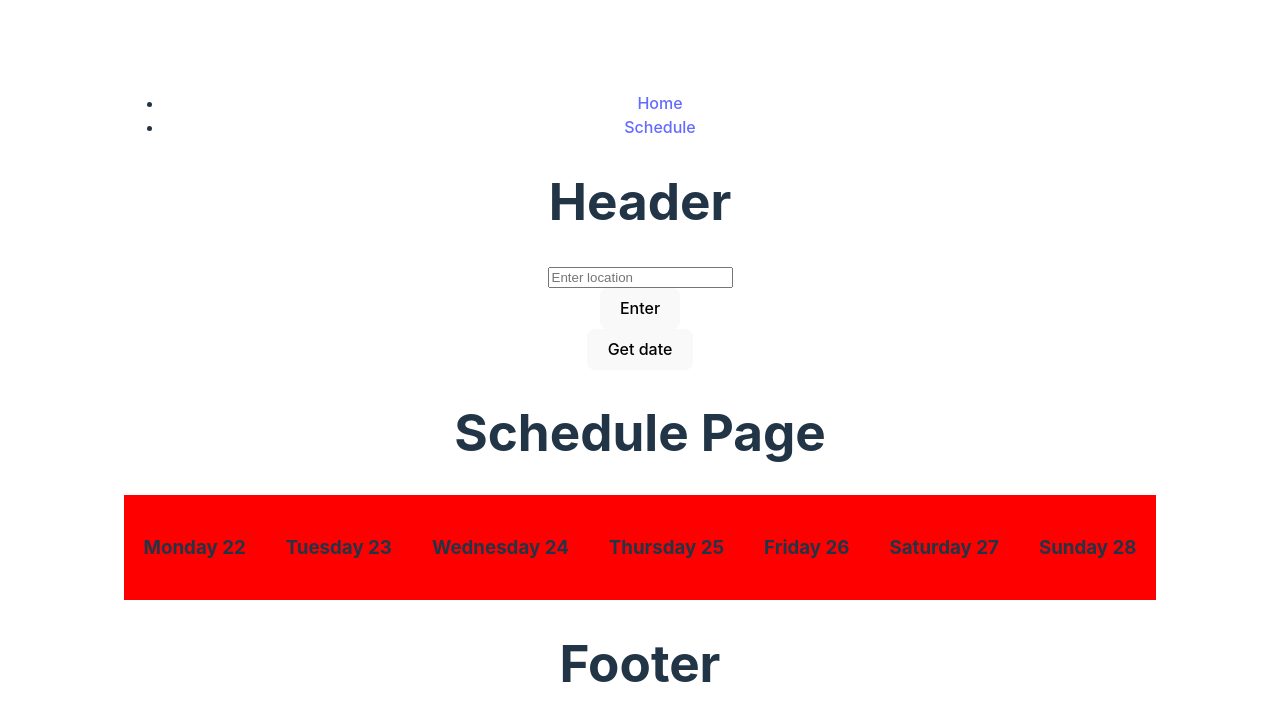
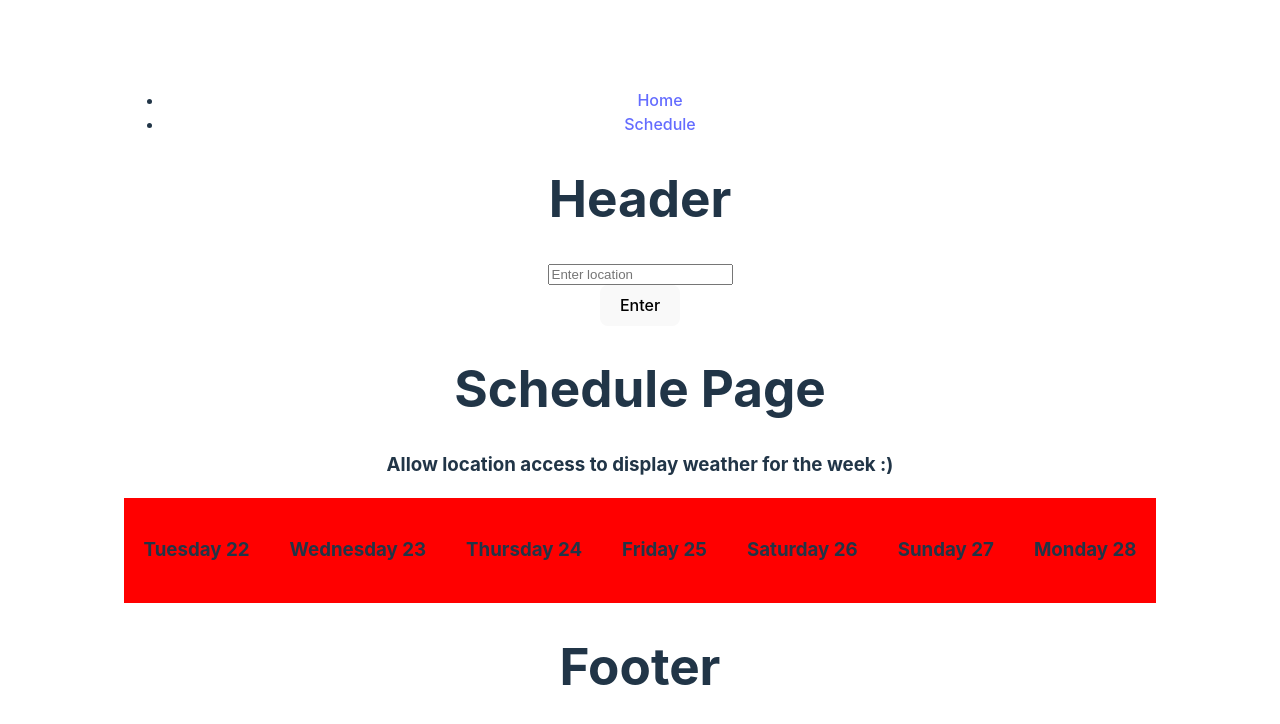
Before and after one commit to ckim349/schedule-dat, a React (Vite) app: page /schedule in a window 1280 px wide. Shown: the top 724 px of the page. Built offline with nearby package versions, Linux system fonts and the light colour scheme; no server answers.

Commit message:
added location prompt for weather and set schedule to start on current day

```diff
--- a/src/components/SchedulePage.jsx
+++ b/src/components/SchedulePage.jsx
@@ -1,9 +1,8 @@
-import React, { useState } from "react";
-import Weather from "./Weather";
+import React, { useState, useEffect } from "react";
+import Weather from "./Weather"
 
 function SchedulePage() {
   const [input, setInput] = useState("");
-  const [location, setLocation] = useState("");
 
   function handleChange(event) {
     setInput(event.target.value);
@@ -14,25 +13,6 @@ function SchedulePage() {
     setLocation(input);
     setInput("");
   };
-
-  function getDate() {
-    var currentDate = new Date().toLocaleString("en-US", {weekday: "long"});
-    console.log(currentDate);
-
-
-  }
-
-  //calculate days of the week with dates
-  const day = new Date();
-  const monday = day.getDate() - (day.getDay() + 6) % 7;
-  const days = ["Monday", "Tuesday", "Wednesday", "Thursday", "Friday", "Saturday", "Sunday"];
-  var d = [];
-  for (let i = 0; i < 7; i++) {
-    d.push(monday + i);
-  }
-  const datesOfTheWeek = d.map(function (value, index) {
-    return <h3 className="schedule-days" key={value}>{days[index]} {value}</h3>
-  })
 
 
   return (
@@ -50,12 +30,9 @@ function SchedulePage() {
         </div>
         <button>Enter</button>
       </form>
-      <button onClick={getDate}>Get date</button>
       <h1>Schedule Page</h1>
+      <h3>Allow location access to display weather for the week :) </h3>
       <Weather />
-      <div className="schedule-dates">
-        {datesOfTheWeek}
-      </div>
 
     </>
   )
--- a/src/components/Weather.jsx
+++ b/src/components/Weather.jsx
@@ -2,8 +2,9 @@ import React, { useState, useEffect } from "react";
 import axios from "axios";
 
 function Weather() {
-  const [weatherData, setWeatherData] = useState([]);
+  const [weatherData, setWeatherData] = useState(null);
   const [location, setLocation] = useState({latitude: 0, longitude: 0});
+  const [locationAccessGranted, setLocationAccessGranted] = useState(false);
 
   useEffect(() => {
     {
@@ -13,12 +14,11 @@ function Weather() {
             latitude: position.coords.latitude,
             longitude: position.coords.longitude
           });
+          setLocationAccessGranted(true);
         },
       );
-      console.log(location);
     }
   }, []);
-
 
   const options = {
     method: 'GET',
@@ -46,15 +46,47 @@ function Weather() {
       }
     };
     getWeatherData();
-  }, []);
+  }, [location]);
 
 
+   //calculate days of the week with dates
+  const day = new Date();
+  const monday = day.getDate() + (day.getDay() + 8) % 7;
+  const weekdays = ["Monday", "Tuesday", "Wednesday", "Thursday", "Friday", "Saturday", "Sunday"];
+  var dates = [];
+  for (let i = 0; i < 7; i++) {
+    const currentDate = new Date();
+    currentDate.setDate(monday + i);
+    const formattedDate = currentDate.getDate();
+    dates.push(formattedDate);
+  }
+
+
+  const datesOfTheWeek = dates.map((day, index) => {
+    const currentDate = new Date();
+    currentDate.setDate(currentDate.getDate() + index);
+
+    const formattedDate = currentDate.getDate();
+    const weekday = weekdays[currentDate.getDay()];
+
+    return (
+      <div key={index}>
+        {locationAccessGranted && weatherData && (
+          <div>
+            <h2>{weatherData.daily.data[index].weather}</h2>
+          </div>
+        )}
+        <h3 className="schedule-days">{weekday} {formattedDate}</h3>
+      </div>
+    )
+  });
 
   return (
     <>
-      <h1>{console.log(weatherData.daily)}</h1>
-      <h1>{console.log(location)}</h1>
 
+      <div className="schedule-dates">
+        {datesOfTheWeek}
+      </div>
     </>
 
 
```
